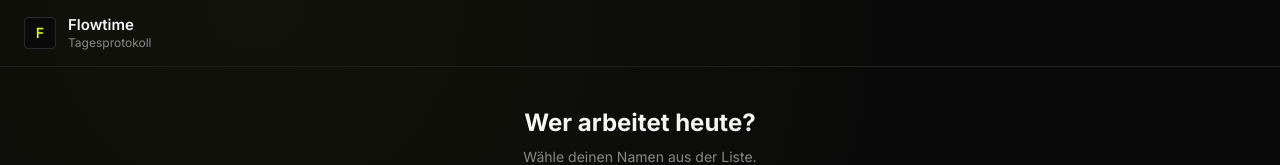
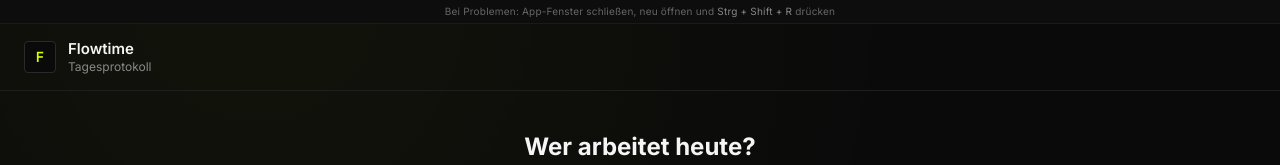
Before and after one commit to flowtime-tagesprotokoll/flowtime-tagesprotokoll, a React (Vite) app: page /login in a window 1280 px wide. Shown: the top 165 px of the page. Built offline with nearby package versions, Linux system fonts and the light colour scheme; no server answers; the database is empty.

Commit message:
Layout: duenner Hinweis ganz oben fuer Mitarbeiter (App schliessen + Strg+Shift+R bei Problemen)

```diff
--- a/src/components/Layout.tsx
+++ b/src/components/Layout.tsx
@@ -39,6 +39,18 @@ export function Layout({ children, rightSlot }: LayoutProps) {
   return (
     <div className="min-h-screen flex flex-col">
       <OnlineIndicator />
+      <div
+        className="text-[10px] text-center py-1 px-3 select-none"
+        style={{
+          background: '#0d0d0d',
+          color: '#666',
+          borderBottom: '1px solid #1a1a1a',
+          letterSpacing: '0.02em',
+        }}
+      >
+        Bei Problemen: App-Fenster schließen, neu öffnen und{' '}
+        <span className="mono" style={{ color: '#888' }}>Strg + Shift + R</span> drücken
+      </div>
       <header className="border-b border-border-soft px-6 py-4 flex items-center justify-between">
         <div className="flex items-center gap-3">
           <div className="w-8 h-8 rounded bg-bg border border-border flex items-center justify-center">
```
